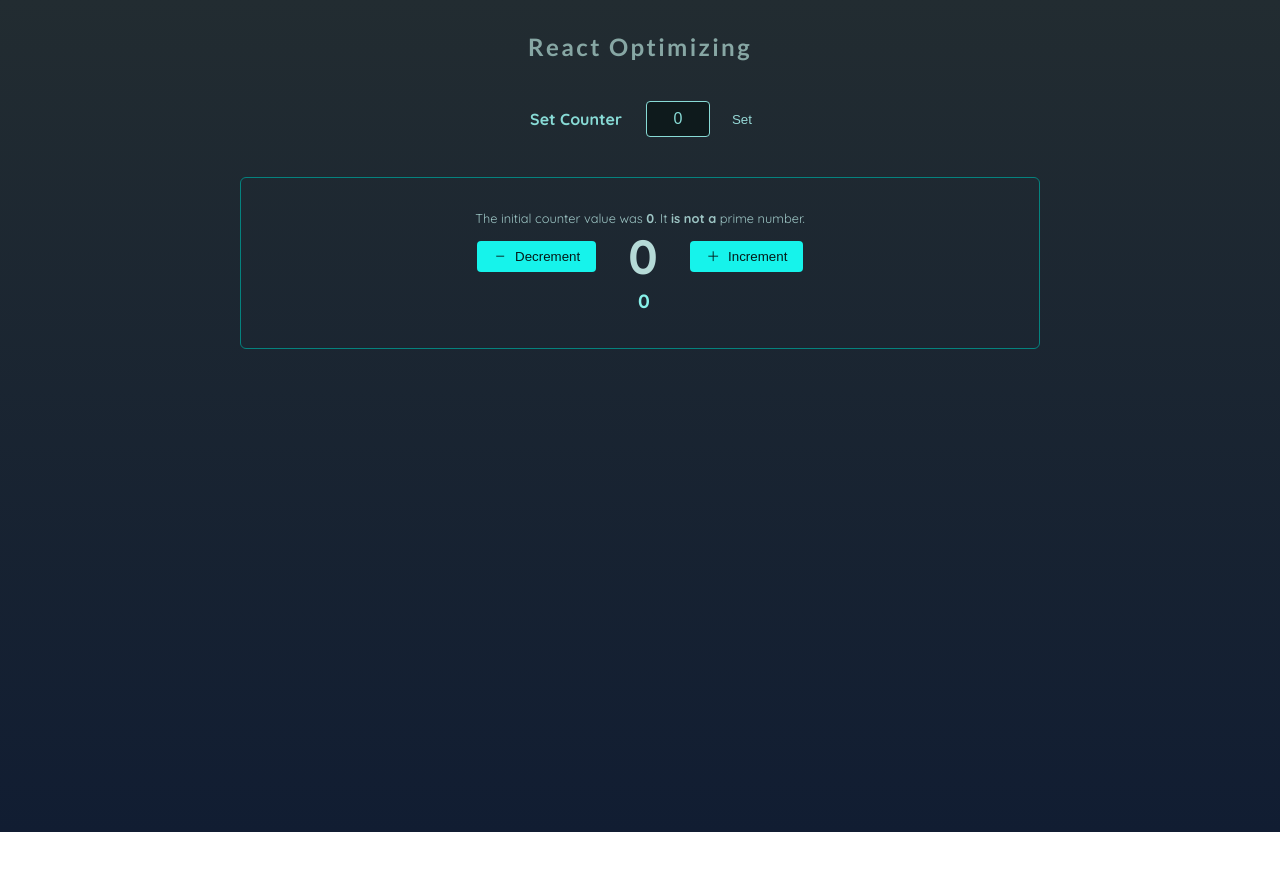
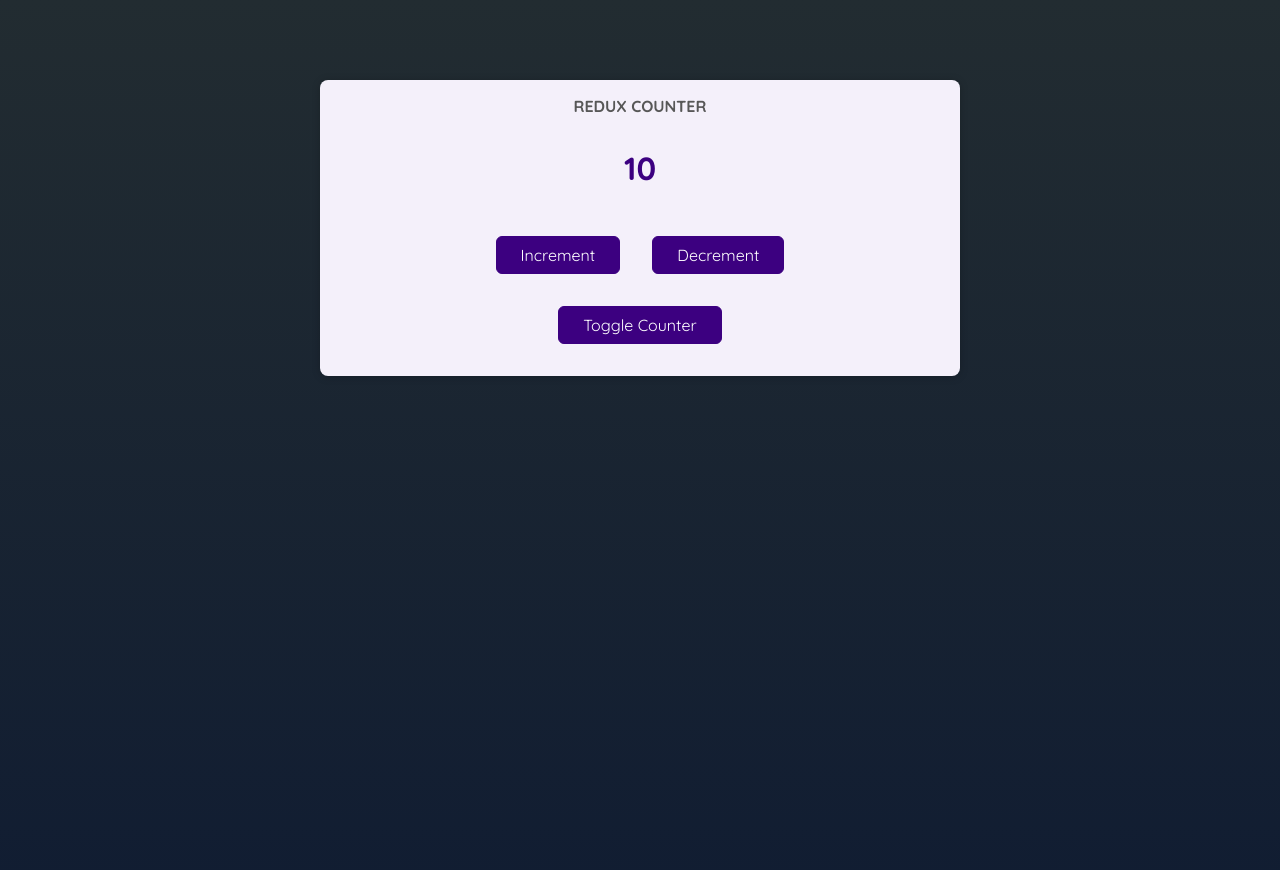
Before and after one commit to JinWooP98/react-advenced, a React (Create React App) app: page / in a window 1280 px wide. Shown: the top 870 px of the page. Before the commit the page ends 832 px from the top, so only its background shows below. Built offline with nearby package versions, Linux system fonts and the light colour scheme.

Commit message:
# 7. redux함수와 useSelector

```diff
--- a/package.json
+++ b/package.json
@@ -8,7 +8,9 @@
     "@testing-library/user-event": "^13.5.0",
     "react": "^18.3.1",
     "react-dom": "^18.3.1",
+    "react-redux": "^9.1.2",
     "react-scripts": "5.0.1",
+    "redux": "^5.0.1",
     "web-vitals": "^2.1.4"
   },
   "scripts": {
--- a/src/App.js
+++ b/src/App.js
@@ -1,28 +1,13 @@
 import React, { useState } from "react";
+import ReduxCounter from "./redux-practice/components/ReduxCounter";
 
-import Counter from "./optimizing/components/Counter/Counter";
-import Header from "./optimizing/components/Header";
-import { log } from "./optimizing/log";
-import ConfigureCounter from "./optimizing/components/Counter/ConfigureCounter";
+
 
 const App = () => {
-    log("<App /> rendered");
-
-
-    const [chosenCount, setChosenCount] = useState(0);
-
-    const setCountHandler = number => {
-        setChosenCount(number);
-    };
 
     return (
         <>
-            <Header />
-            <main>
-                <ConfigureCounter onSet={setCountHandler}/>
-                {/*만약 Counter가 여러개일 경우 key에 같은 값이 들어가 다른 방법을 사용해야 함*/}
-                <Counter key={chosenCount} initialCount={chosenCount} />
-            </main>
+            <ReduxCounter />
         </>
     );
 };
--- a/src/index.js
+++ b/src/index.js
@@ -2,8 +2,14 @@
 import ReactDOM from 'react-dom/client';
 import './index.css';
 import App from './App';
+import {Provider} from "react-redux";
+import store from "./redux-practice/store/index";
+
 
 const root = ReactDOM.createRoot(document.getElementById('root'));
 root.render(
-    <App />
+    <Provider store={store} >
+        <App />
+    </Provider>
+
 );
--- /dev/null
+++ b/src/redux-practice/components/ReduxCounter.js
@@ -0,0 +1,25 @@
+import React from 'react';
+import styles from './ReduxCounter.module.css';
+import {useSelector} from "react-redux";
+
+const ReduxCounter = () => {
+
+    // useSelector 라는 훅을 통해 redux store에 있는 상태값을 가져옴
+    const counter = useSelector(state => state.counter);
+
+    return (
+        <main className={styles.counter}>
+            <h1>Redux Counter</h1>
+            <div className={styles.value}>{counter}</div>
+
+            <div>
+                <button>Increment</button>
+                <button>Decrement</button>
+            </div>
+
+            <button>Toggle Counter</button>
+        </main>
+    );
+};
+
+export default ReduxCounter;
--- /dev/null
+++ b/src/redux-practice/components/ReduxCounter.module.css
@@ -0,0 +1,41 @@
+.counter {
+    margin: 5rem auto;
+    box-shadow: 0 1px 8px rgba(0, 0, 0, 0.2);
+    width: 40rem;
+    border-radius: 8px;
+    padding: 1rem;
+    text-align: center;
+    background-color: #f4f0fa;
+}
+
+.counter h1 {
+    text-transform: uppercase;
+    color: #575757;
+    margin: 0;
+    font-size: 1rem;
+}
+
+.value {
+    font-size: 2rem;
+    color: #3c0080;
+    margin: 2rem 0;
+    font-weight: bold;
+}
+
+button {
+
+    font: inherit;
+    cursor: pointer;
+    background-color: #3c0080;
+    border: 1px solid #3c0080;
+    color: white;
+    padding: 0.5rem 1.5rem;
+    border-radius: 6px;
+    margin: 1rem;
+}
+
+button:hover,
+button:active {
+    background-color: #5b14ac;
+    border-color: #5b14ac;
+}
--- /dev/null
+++ b/src/redux-practice/store/index.js
@@ -0,0 +1,32 @@
+
+import {createStore} from "redux";
+
+// 관리할 초기 상태값 객체
+const initialCounterState =  {
+    counter: 10,
+};
+
+// reducer : 상태 변경을 위한 순수 함수 - 부수 효과(비동기코드)가 없는 함수
+// 카운터 상태 관리를 위한 리듀서 정의
+
+/**
+ *
+ * @param (state) : 상태 변경 이전의 상태
+ * @param (action) : 상태를 어떻게 변경할지의 대한 명세
+ * @returns {*} - 변경 후 새로운 상태값
+ */
+const counterReducer = (state = initialCounterState, action) => {
+
+    console.log(state);
+    console.log(action);
+
+    return state;
+};
+
+
+// 단하나의 리덕스 스토어
+// 스토어에는 리듀서를 제공할 수 있다.
+const store = createStore(counterReducer);
+
+// 리액트의 index.js에게 store 제공
+export default store;
```
Also changed, not shown: 2 other files (tests, documents, lock files or other folders).
